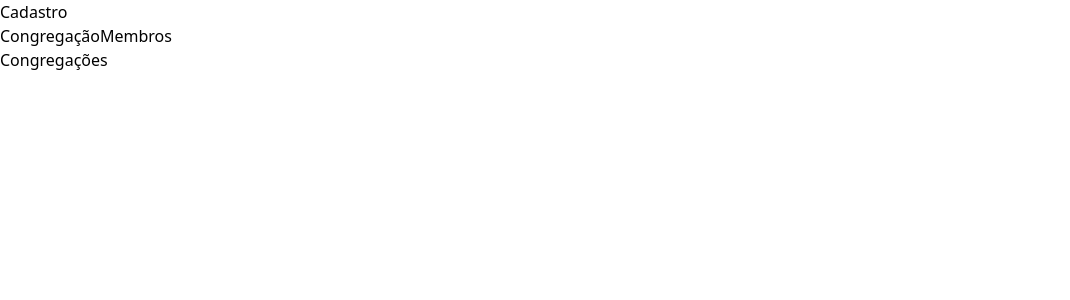
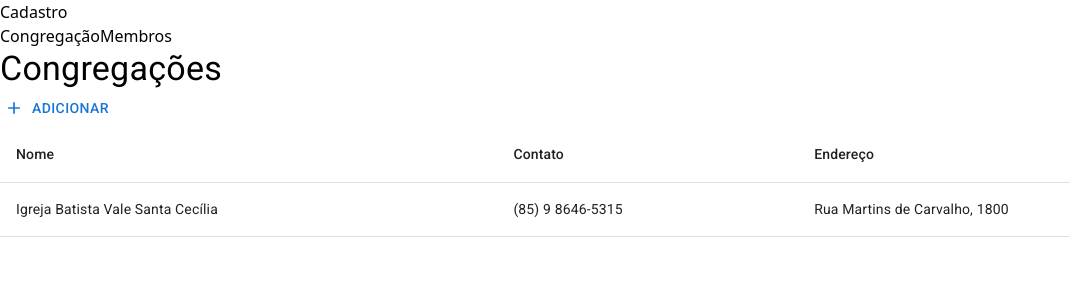
Before and after one commit to dev-ribeiro/minha-igreja, a React (Vite) app in the folder front/: page /cadastro/congregacao in a window 1280 px wide. Shown: the top 300 px of the page, without its empty margins (0-1070 px from the left). Built offline with nearby package versions, Linux system fonts and the light colour scheme.

Commit message:
feat: create congregation screen

```diff
--- a/front/src/components/Container.tsx
+++ b/front/src/components/Container.tsx
@@ -6,5 +6,5 @@ type Props = {
 
 export function Container({ children }: Props) {
 
-  return <main>{children}</main>;
+  return <main className="px-3 pt-2">{children}</main>;
 }
--- /dev/null
+++ b/front/src/hooks/useCongragation.tsx
@@ -0,0 +1,17 @@
+import { useState } from "react"
+
+export function useCongration() {
+  const [
+    registerCongregationModalVisibility,
+    setRegisterCongregationModalVisibility
+  ] = useState(false);
+
+  const updateRegisterCongregationModalVisibility = (value: boolean) => {
+    setRegisterCongregationModalVisibility(value);
+  }
+
+  return {
+    registerCongregationModalVisibility,
+    updateRegisterCongregationModalVisibility
+  }
+}
--- a/front/src/pages/Congregation.tsx
+++ b/front/src/pages/Congregation.tsx
@@ -1,10 +1,87 @@
 import { Container } from "@components/Container";
+import { useCongration } from "@hooks/useCongragation";
+import Box from '@mui/material/Box'
+import Table from '@mui/material/Table';
+import TableBody from '@mui/material/TableBody';
+import TableCell from '@mui/material/TableCell';
+import TableContainer from '@mui/material/TableContainer';
+import TableHead from '@mui/material/TableHead';
+import TableRow from '@mui/material/TableRow';
+import Button from '@mui/material/Button';
+import AddIcon from '@mui/icons-material/Add';
+import Modal from '@mui/material/Modal';
+import Typography from '@mui/material/Typography';
+import TextField from '@mui/material/TextField';
 
 export function Congregation() {
+  const {
+    registerCongregationModalVisibility,
+    updateRegisterCongregationModalVisibility
+  } = useCongration();
 
   return (
-    <Container>
-      <h1>Congregações</h1>
-    </Container>
+    <>
+      <Container>
+        <Typography variant="h4" component="h1">Congregações</Typography>
+        <div className="flex justify-end">
+          <Button
+            variant="text"
+            startIcon={<AddIcon />}
+            onClick={() => updateRegisterCongregationModalVisibility(true)}
+          >
+            Adicionar
+          </Button>
+        </div>
+        <Box>
+          <TableContainer>
+            <Table>
+              <TableHead>
+                <TableRow>
+                  <TableCell>Nome</TableCell>
+                  <TableCell>Contato</TableCell>
+                  <TableCell>Endereço</TableCell>
+                </TableRow>
+              </TableHead>
+              <TableBody>
+                <TableRow>
+                  <TableCell>Igreja Batista Vale Santa Cecília</TableCell>
+                  <TableCell>(85) 9 8646-5315</TableCell>
+                  <TableCell>Rua Martins de Carvalho, 1800</TableCell>
+                </TableRow>
+              </TableBody>
+            </Table>
+          </TableContainer>
+        </Box>
+      </Container>
+
+      <Modal
+        open={registerCongregationModalVisibility}
+        onClose={() => updateRegisterCongregationModalVisibility(false)}
+        className="flex items-center justify-center"
+      >
+        <div className="min-w-[50vw] flex flex-col p-3 bg-gray-100 rounded gap-3">
+          <Typography variant="subtitle1">
+            Cadastro de congregação
+          </Typography>
+          <form className="flex flex-col gap-4">
+            <div className="flex flex-col">
+              <label htmlFor="name">Nome:</label>
+              <TextField name="name" />
+            </div>
+            <div className="flex flex-col">
+              <label htmlFor="phone">Contato:</label>
+              <TextField name="phone" />
+            </div>
+            <div className="flex flex-col">
+              <label htmlFor="address">Endereço:</label>
+              <TextField name="address" />
+            </div>
+            <Button variant="contained">
+              CADASTRAR
+            </Button>
+          </form>
+        </div>
+      </Modal>
+    </>
   );
 }
```
